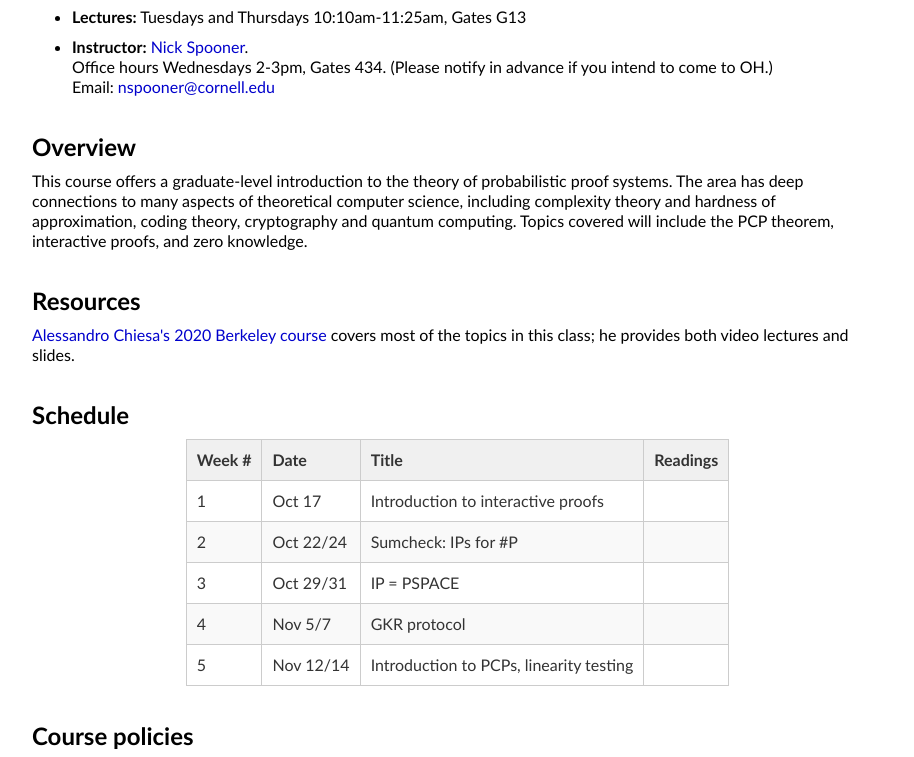
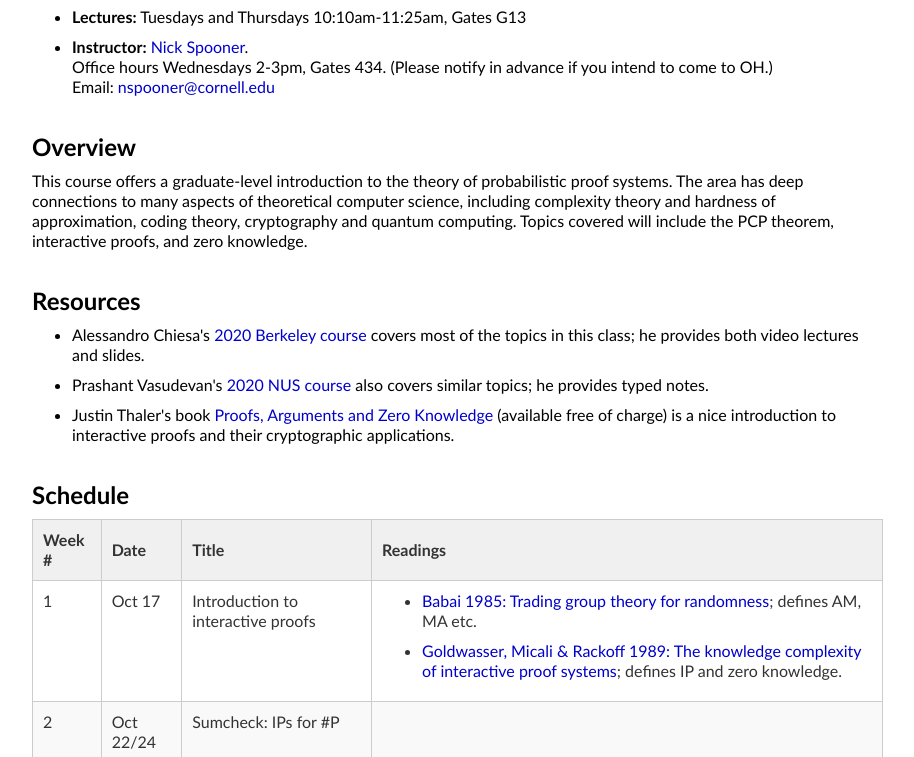
Before and after one commit to nickspoon/nickspoon.github.io, a plain HTML site: page proofs-fall24/index.html in a window 1280 px wide. Shown: the part 170-927 px from the top of the page, without its empty margins (190-1104 px from the left). Drawn offline with Linux system fonts and the light colour scheme.

Commit message:
more resources

```diff
--- a/proofs-fall24/index.html
+++ b/proofs-fall24/index.html
@@ -30,7 +30,11 @@
 
 		<div class="contentTitle">Resources</div>
 		<div class="contentText">
-			<a href="https://ic-people.epfl.ch/~achiesa/classes/CS294-F2020.html">Alessandro Chiesa's 2020 Berkeley course</a> covers most of the topics in this class; he provides both video lectures and slides.
+			<ul>
+				<li>Alessandro Chiesa's <a href="https://ic-people.epfl.ch/~achiesa/classes/CS294-F2020.html">2020 Berkeley course</a> covers most of the topics in this class; he provides both video lectures and slides.</li>
+				<li>Prashant Vasudevan's <a href="https://www.comp.nus.edu.sg/~prashant/teaching/CS6230/">2020 NUS course</a> also covers similar topics; he provides typed notes.
+				<li>Justin Thaler's book <a href="https://people.cs.georgetown.edu/jthaler/ProofsArgsAndZK.html">Proofs, Arguments and Zero Knowledge</a> (available free of charge) is a nice introduction to interactive proofs and their cryptographic applications.</li>
+			</ul>
 		</div>
 
 
@@ -49,7 +53,12 @@
 					<td>1</td>
 					<td>Oct 17</td>
 					<td>Introduction to interactive proofs</td>
-					<td></td>
+					<td>
+						<ul>
+							<li><a href="http://dl.acm.org/citation.cfm?id=22192">Babai 1985: Trading group theory for randomness</a>; defines AM, MA etc.</li>
+							<li><a href="https://epubs.siam.org/doi/abs/10.1137/0218012">Goldwasser, Micali & Rackoff 1989: The knowledge complexity of interactive proof systems</a>; defines IP and zero knowledge.</li>
+						</ul>
+					</td>
 				</tr>
 				<tr class="row-b">
 					<td>2</td>
```
